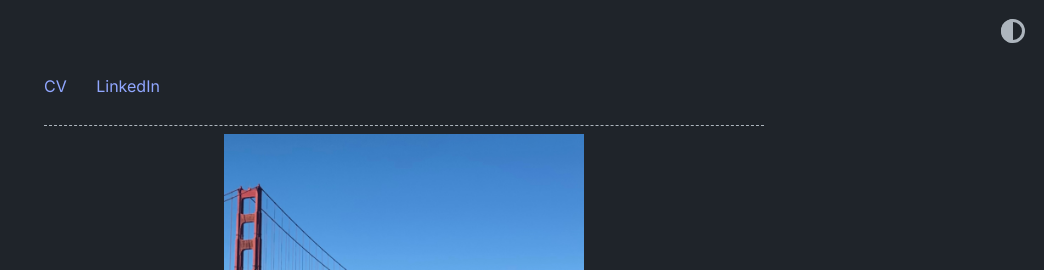
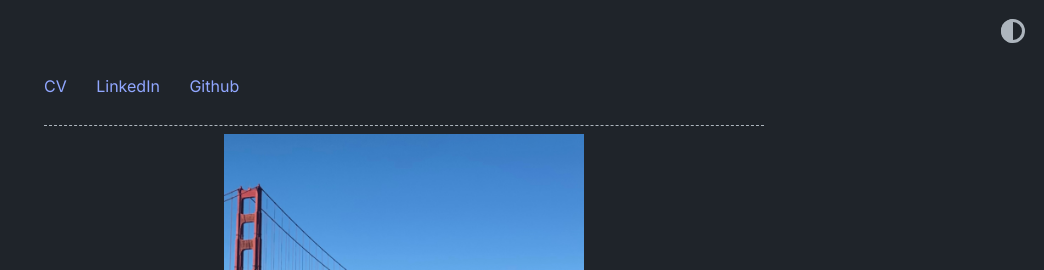
Before and after one commit to yeaeunkwon/yeaeunkwon.github.io, a Jekyll site: the page built from index.md, in a window 1280 px wide. Shown: the top 270 px of the page, without its empty margins (236-1280 px from the left). Built offline with Jekyll 4.4.1, drawn with Linux system fonts in a browser that asks for light colours.

Commit message:
Update home.yml

```diff
--- a/_data/home.yml
+++ b/_data/home.yml
@@ -4,6 +4,9 @@ navbar_entries:
     url: https://drive.google.com/file/d/1HhVE-_tlZcou8nE0hVhJffIzmoKzUheD/view?usp=sharing
 
   - title: LinkedIn
+    url: https://www.linkedin.com/in/yeaeun-kwon2328
+
+  - title: Github
     url: https://www.linkedin.com/in/yeaeun-kwon2328
 
 misc_entries:
```
